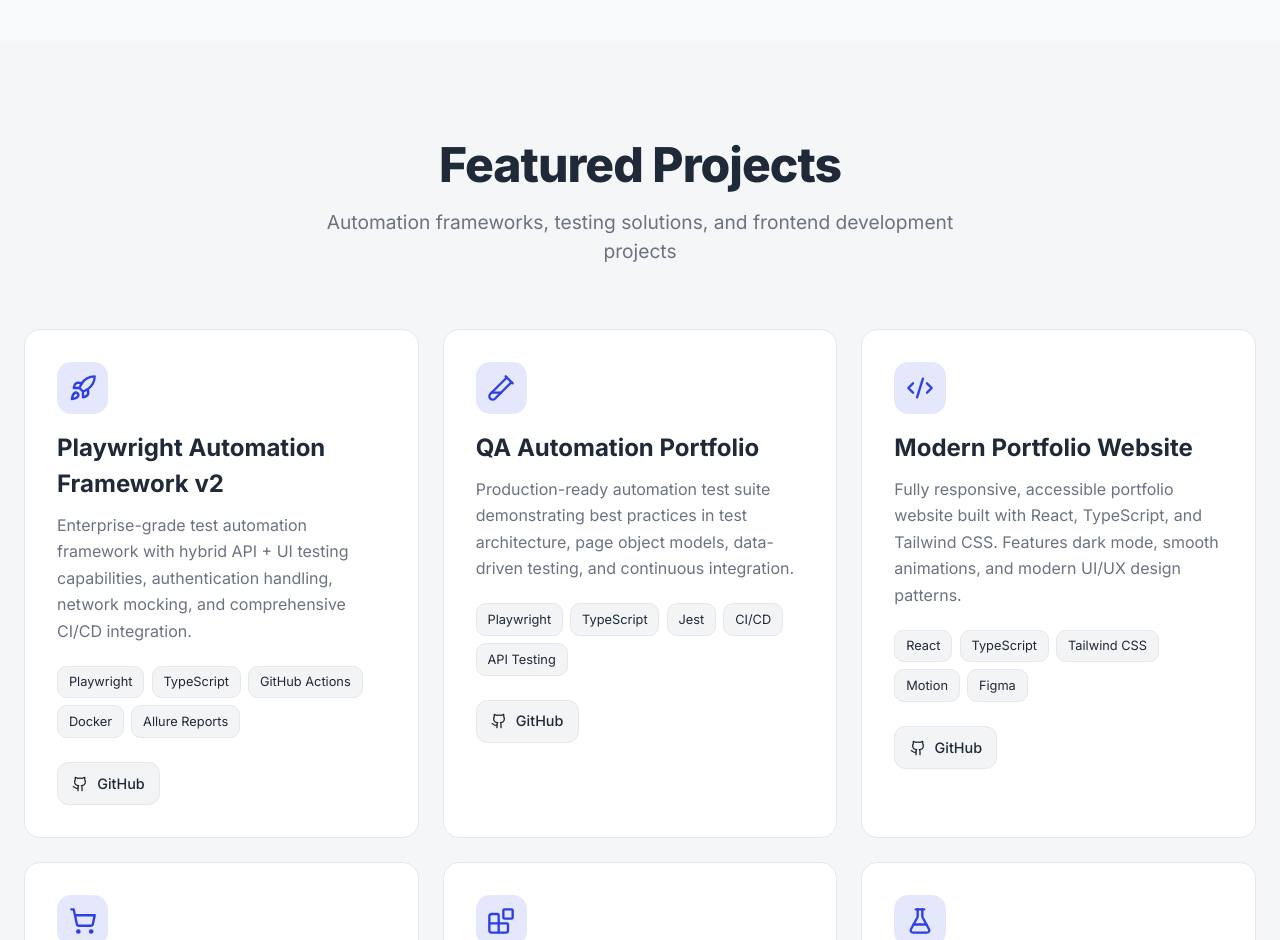
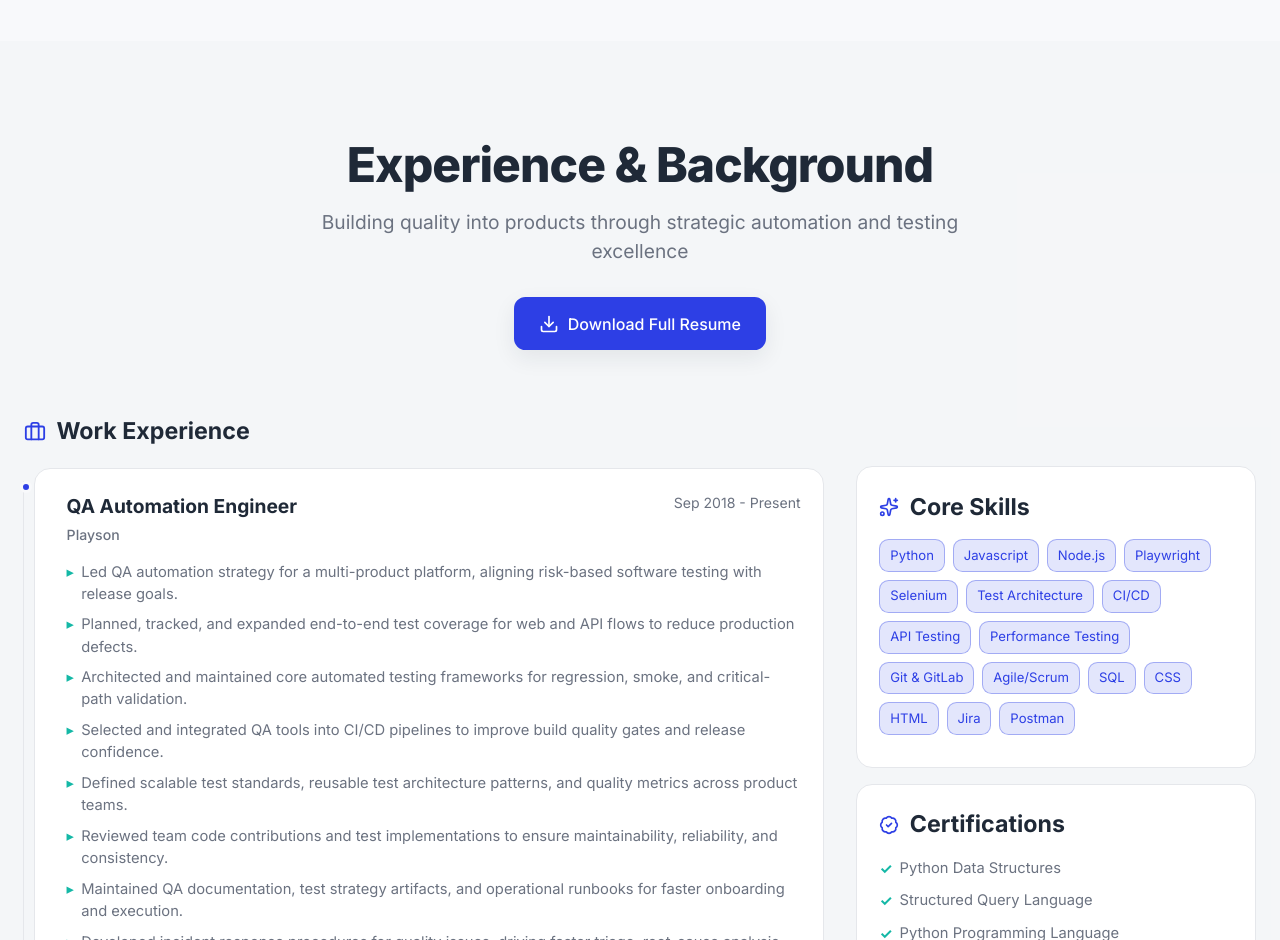
Before and after one commit to scatch03/vk-site, a React (Vite) app: page / in a window 1280 px wide. Shown: the part 1860-2800 px from the top of the page. Built offline with nearby package versions, Linux system fonts and the light colour scheme.

Commit message:
Add testimonial avatar and menu scrollspy

```diff
--- a/src/App.css
+++ b/src/App.css
@@ -168,6 +168,12 @@ textarea {
   transform: translateY(-1px);
 }
 
+.nav-link--active {
+  border-color: color-mix(in srgb, var(--primary) 55%, var(--border));
+  background: color-mix(in srgb, var(--primary) 11%, var(--secondary));
+  color: var(--primary);
+}
+
 .nav-actions {
   display: flex;
   align-items: center;
@@ -242,6 +248,12 @@ textarea {
 .mobile-menu-link:hover {
   border-color: color-mix(in srgb, var(--primary) 55%, var(--border));
   transform: translateY(-1px);
+}
+
+.mobile-menu-link--active {
+  border-color: color-mix(in srgb, var(--primary) 55%, var(--border));
+  background: color-mix(in srgb, var(--primary) 11%, var(--secondary));
+  color: var(--primary);
 }
 
 .hero-section {
@@ -589,62 +601,6 @@ textarea {
   background: var(--accent);
 }
 
-.projects-grid {
-  display: grid;
-  grid-template-columns: 1fr;
-  gap: 1.5rem;
-}
-
-.project-card {
-  padding: 2rem;
-  transition: border-color 220ms ease, box-shadow 220ms ease, transform 220ms ease;
-}
-
-.project-card:hover {
-  border-color: color-mix(in srgb, var(--primary) 45%, var(--border));
-  box-shadow: var(--shadow-sm);
-  transform: translateY(-3px);
-}
-
-.project-card h3 {
-  margin: 1rem 0 0.65rem;
-  font-size: 1.5rem;
-}
-
-.project-description {
-  margin: 0;
-  color: var(--muted-foreground);
-  line-height: 1.65;
-}
-
-.tag-list {
-  margin-top: 1.35rem;
-  display: flex;
-  flex-wrap: wrap;
-  gap: 0.45rem;
-}
-
-.tag {
-  border: 1px solid var(--border);
-  background: var(--secondary);
-  color: var(--secondary-foreground);
-  border-radius: 0.6rem;
-  padding: 0.36rem 0.68rem;
-  font-size: 0.8rem;
-}
-
-.project-actions {
-  margin-top: 1.5rem;
-  display: flex;
-  flex-wrap: wrap;
-  gap: 0.65rem;
-}
-
-.project-actions .btn {
-  padding: 0.6rem 0.9rem;
-  font-size: 0.9rem;
-}
-
 .feature-highlight {
   padding: 2rem;
 }
@@ -952,6 +908,75 @@ textarea {
   font-size: 0.92rem;
 }
 
+.testimonials-grid {
+  display: grid;
+  gap: 1rem;
+  max-width: 68rem;
+  margin: 0 auto;
+}
+
+.testimonial-card {
+  padding: 1.6rem;
+  transition: border-color 200ms ease, transform 200ms ease;
+}
+
+.testimonial-card:hover {
+  border-color: color-mix(in srgb, var(--primary) 45%, var(--border));
+  transform: translateY(-2px);
+}
+
+.testimonial-head {
+  display: flex;
+  align-items: flex-start;
+  gap: 0.9rem;
+}
+
+.testimonial-avatar {
+  width: 4.2rem;
+  height: 4.2rem;
+  border-radius: 999px;
+  flex-shrink: 0;
+  display: block;
+  object-fit: cover;
+  border: 1px solid color-mix(in srgb, var(--primary) 24%, var(--border));
+}
+
+.testimonial-profile-link {
+  color: inherit;
+  text-decoration: underline transparent;
+  text-underline-offset: 3px;
+  transition: color 200ms ease, text-decoration-color 200ms ease;
+}
+
+.testimonial-profile-link:hover {
+  color: var(--primary);
+  text-decoration-color: var(--primary);
+}
+
+.testimonial-avatar-link {
+  border-radius: 999px;
+  line-height: 0;
+}
+
+.testimonial-head h3 {
+  margin: 0;
+  font-size: 1.5rem;
+}
+
+.testimonial-role {
+  margin: 0.25rem 0 0;
+  color: var(--foreground);
+  font-size: 1.08rem;
+  font-weight: 500;
+}
+
+.testimonial-text {
+  margin: 1.2rem 0 0;
+  color: var(--foreground);
+  font-size: 1.07rem;
+  line-height: 1.6;
+}
+
 .contact-grid {
   display: grid;
   grid-template-columns: 1fr;
@@ -1213,10 +1238,6 @@ textarea {
     display: none;
   }
 
-  .projects-grid {
-    grid-template-columns: repeat(2, minmax(0, 1fr));
-  }
-
   .resume-grid {
     grid-template-columns: 2fr 1fr;
   }
@@ -1270,7 +1291,6 @@ textarea {
 
 @media (min-width: 1120px) {
   .skills-grid,
-  .projects-grid,
   .folder-grid {
     grid-template-columns: repeat(3, minmax(0, 1fr));
   }
--- a/src/App.jsx
+++ b/src/App.jsx
@@ -3,11 +3,9 @@ import {
   ArrowRight,
   ArrowUp,
   BadgeCheck,
-  Blocks,
   Briefcase,
   Code2,
   Download,
-  FlaskConical,
   Gauge,
   Github,
   GraduationCap,
@@ -16,23 +14,22 @@ import {
   Menu,
   Moon,
   Palette,
-  Rocket,
   Send,
   ShieldCheck,
-  ShoppingCart,
   Sparkles,
   Sun,
   TestTube2,
   Wrench,
   X,
 } from 'lucide-react'
+import anatoliiPhoto from './assets/anatolii.jpeg'
 import './App.css'
 
 const NAV_ITEMS = [
   { id: 'home', label: 'Home' },
   { id: 'skills', label: 'Skills' },
-  { id: 'projects', label: 'Projects' },
   { id: 'resume', label: 'Resume' },
+  { id: 'testimonials', label: 'Testimonials' },
   { id: 'contact', label: 'Contact' },
 ]
 
@@ -123,62 +120,11 @@ const SKILL_GROUPS = [
   },
 ]
 
-const PROJECTS = [
-  {
-    title: 'Playwright Automation Framework v2',
-    description:
-      'Enterprise-grade test automation framework with hybrid API + UI testing capabilities, authentication handling, network mocking, and comprehensive CI/CD integration.',
-    icon: Rocket,
-    technologies: ['Playwright', 'TypeScript', 'GitHub Actions', 'Docker', 'Allure Reports'],
-    githubUrl: '#',
-  },
-  {
-    title: 'QA Automation Portfolio',
-    description:
-      'Production-ready automation test suite demonstrating best practices in test architecture, page object models, data-driven testing, and continuous integration.',
-    icon: TestTube2,
-    technologies: ['Playwright', 'TypeScript', 'Jest', 'CI/CD', 'API Testing'],
-    githubUrl: '#',
-  },
-  {
-    title: 'Modern Portfolio Website',
-    description:
-      'Fully responsive, accessible portfolio website built with React, TypeScript, and Tailwind CSS. Features dark mode, smooth animations, and modern UI/UX design patterns.',
-    icon: Code2,
-    technologies: ['React', 'TypeScript', 'Tailwind CSS', 'Motion', 'Figma'],
-    githubUrl: '#',
-  },
-  {
-    title: 'E-Commerce Testing Suite',
-    description:
-      'Comprehensive end-to-end testing solution for e-commerce platforms covering user flows, payment integration, inventory management, and performance testing.',
-    icon: ShoppingCart,
-    technologies: ['Playwright', 'API Testing', 'Performance', 'Visual Testing'],
-    githubUrl: '#',
-  },
-  {
-    title: 'Design System Documentation',
-    description:
-      'Interactive component library and design system built with Storybook, featuring accessibility-first components, design tokens, and comprehensive usage guidelines.',
-    icon: Blocks,
-    technologies: ['React', 'Storybook', 'Tailwind', 'Accessibility', 'Figma'],
-    githubUrl: '#',
-  },
-  {
-    title: 'Automation Experiments',
-    description:
-      'Research repository exploring advanced testing patterns, visual regression testing, accessibility automation, and performance testing strategies.',
-    icon: FlaskConical,
-    technologies: ['Playwright', 'Axe-core', 'Lighthouse', 'Percy', 'WebVitals'],
-    githubUrl: '#',
-  },
-]
-
 const EXPERIENCE = [
   {
     title: 'QA Automation Engineer',
     company: 'Playson',
-    companyUrl: 'https://playson.com/',
+    companyLinks: [{ label: 'Playson', url: 'https://playson.com/' }],
     period: 'Sep 2018 - Present',
     description: [
       'Led QA automation strategy for a multi-product platform, aligning risk-based software testing with release goals.',
@@ -194,14 +140,17 @@ const EXPERIENCE = [
   {
     title: 'QA Engineer',
     company: 'Ers Game Studios LLP, Enixan',
+    companyLinks: [
+      { label: 'Ers Game Studios LLP', url: 'http://www.ersgamestudios.com/home' },
+      { label: 'Enixan', url: 'https://enixan.com/' },
+    ],
     period: 'May 2017 - Sep 2018',
     description: [
-      'Ukraine',
-      'Testing of casual games in the genre quest;',
-      'Working with bug tracking system JIRA;',
-      'Knowledge of desktop operating systems and mobile platforms (iOS, Android);',
-      "PC Games: Spirits of Mistery; Redemption Cemetery; Edgar Allan Poe's; Puppet Show; Haunted Legends etc.",
-      'F2P: Iron Rage; Deepsea Story.',
+      'Executed manual and exploratory testing for casual quest games across full feature cycles.',
+      'Reported, tracked, and validated defects in JIRA, collaborating closely with developers and designers.',
+      'Tested gameplay and compatibility on desktop and mobile platforms, including iOS and Android.',
+      'Created and maintained test cases, checklists, and release test plans to improve regression coverage.',
+      'Performed smoke and sanity testing for new builds to ensure stable releases under tight deadlines.',
     ],
   },
 ]
@@ -209,6 +158,7 @@ const EXPERIENCE = [
 const CORE_SKILLS = [
   'Python',
   'Javascript',
+  'Node.js',
   'Playwright',
   'Selenium',
   'Test Architecture',
@@ -244,6 +194,17 @@ const CERTIFICATIONS = [
   {
     title: 'Software Testing',
     url: 'https://skillsup.ua/education/courses/software-testing/',
+  },
+]
+
+const TESTIMONIALS = [
+  {
+    name: 'Anatolii Mikhailyuk',
+    role: 'Backend Developer (NestJS / TypeScript / AWS)',
+    linkedin: 'https://www.linkedin.com/in/mikhailuk-anatoly/',
+    photo: anatoliiPhoto,
+    review:
+      'Katya is a talented QA Engineer and great to work with. She has value tech skills which can help every young team. Katya is very attentiveness and always looking for new solutions for doing testing process more easy and comfortable for the team. Katya a fun person to work with and is always helpful. She is a passionate QA team member with big experience in game industry using manual testing, I can strongly recommend her.',
   },
 ]
 
@@ -284,6 +245,7 @@ function App() {
   const [isDark, setIsDark] = useState(getInitialTheme)
   const [menuOpen, setMenuOpen] = useState(false)
   const [isScrolled, setIsScrolled] = useState(false)
+  const [activeSectionId, setActiveSectionId] = useState(NAV_ITEMS[0]?.id ?? '')
   const [showTopButton, setShowTopButton] = useState(false)
   const [roleIndex, setRoleIndex] = useState(0)
   const [mousePosition, setMousePosition] = useState({ x: 0, y: 0 })
@@ -330,13 +292,39 @@ function App() {
   }, [isDark])
 
   useEffect(() => {
-    const handleScroll = () => {
+    const sectionElements = NAV_ITEMS.map((item) => document.getElementById(item.id)).filter(Boolean)
+
+    const updateScrollState = () => {
       setIsScrolled(window.scrollY > 20)
       setShowTopButton(window.scrollY > 500)
+
+      const scrollPosition = window.scrollY + 140
+      let nextActiveSection = NAV_ITEMS[0]?.id ?? ''
+
+      sectionElements.forEach((section) => {
+        if (scrollPosition >= section.offsetTop) {
+          nextActiveSection = section.id
+        }
+      })
+
+      if (window.innerHeight + window.scrollY >= document.documentElement.scrollHeight - 2) {
+        nextActiveSection = NAV_ITEMS[NAV_ITEMS.length - 1]?.id ?? nextActiveSection
       }
 
-    window.addEventListener('scroll', handleScroll)
-    return () => window.removeEventListener('scroll', handleScroll)
+      setActiveSectionId((previous) =>
+        previous === nextActiveSection ? previous : nextActiveSection,
+      )
+    }
+
+    updateScrollState()
+
+    window.addEventListener('scroll', updateScrollState, { passive: true })
+    window.addEventListener('resize', updateScrollState)
+
+    return () => {
+      window.removeEventListener('scroll', updateScrollState)
+      window.removeEventListener('resize', updateScrollState)
+    }
   }, [])
 
   useEffect(() => {
@@ -414,6 +402,7 @@ function App() {
       return
     }
 
+    setActiveSectionId(sectionId)
     const top = section.getBoundingClientRect().top + window.pageYOffset - 80
     window.scrollTo({ top, behavior: 'smooth' })
     setMenuOpen(false)
@@ -438,8 +427,9 @@ function App() {
             {NAV_ITEMS.map((item) => (
               <button
                 key={item.id}
-                className="nav-link"
+                className={`nav-link ${activeSectionId === item.id ? 'nav-link--active' : ''}`}
                 type="button"
+                aria-current={activeSectionId === item.id ? 'page' : undefined}
                 onClick={() => scrollToSection(item.id)}
               >
                 {item.label}
@@ -476,8 +466,9 @@ function App() {
           {NAV_ITEMS.map((item, index) => (
             <button
               key={item.id}
-              className="mobile-menu-link"
+              className={`mobile-menu-link ${activeSectionId === item.id ? 'mobile-menu-link--active' : ''}`}
               type="button"
+              aria-current={activeSectionId === item.id ? 'page' : undefined}
               style={{ '--menu-item-index': index }}
               tabIndex={menuOpen ? 0 : -1}
               onClick={() => scrollToSection(item.id)}
@@ -557,7 +548,7 @@ function App() {
                   <button
                     type="button"
                     className="btn btn-primary"
-                    onClick={() => scrollToSection('projects')}
+                    onClick={() => scrollToSection('resume')}
                   >
                     View Work
                     <ArrowRight size={20} />
@@ -640,49 +631,6 @@ function App() {
           </div>
         </section>
 
-        <section id="projects" className="section section-soft">
-          <div className="container">
-            <header className="section-header">
-              <h2 className="section-title">Featured Projects</h2>
-              <p className="section-subtitle">
-                Automation frameworks, testing solutions, and frontend development projects
-              </p>
-            </header>
-            <div className="projects-grid">
-              {PROJECTS.map((project) => {
-                const ProjectIcon = project.icon
-                return (
-                  <article key={project.title} className="card project-card">
-                    <div className="card-icon">
-                      <ProjectIcon size={28} />
-                    </div>
-                    <h3>{project.title}</h3>
-                    <p className="project-description">{project.description}</p>
-                    <div className="tag-list">
-                      {project.technologies.map((technology) => (
-                        <span key={technology} className="tag">
-                          {technology}
-                        </span>
-                      ))}
-                    </div>
-                    <div className="project-actions">
-                      <a
-                        href={project.githubUrl}
-                        target="_blank"
-                        rel="noopener noreferrer"
-                        className="btn btn-secondary"
-                      >
-                        <Github size={16} />
-                        GitHub
-                      </a>
-                    </div>
-                  </article>
-                )
-              })}
-            </div>
-          </div>
-        </section>
-
         <section id="resume" className="section section-soft">
           <div className="container">
             <header className="section-header">
@@ -709,15 +657,20 @@ function App() {
                         <div>
                           <h4>{entry.title}</h4>
                           <p>
-                            {entry.companyUrl ? (
+                            {entry.companyLinks?.length ? (
+                              entry.companyLinks.map((companyLink, index) => (
+                                <span key={companyLink.label}>
+                                  {index > 0 ? ', ' : ''}
                                   <a
-                                href={entry.companyUrl}
+                                    href={companyLink.url}
                                     target="_blank"
                                     rel="noopener noreferrer"
                                     className="timeline-company-link"
                                   >
-                                {entry.company}
+                                    {companyLink.label}
                                   </a>
+                                </span>
+                              ))
                             ) : (
                               entry.company
                             )}
@@ -801,6 +754,54 @@ function App() {
                   </div>
                 </article>
               </aside>
+            </div>
+          </div>
+        </section>
+
+        <section id="testimonials" className="section">
+          <div className="container">
+            <header className="section-header">
+              <h2 className="section-title">Testimonials</h2>
+              <p className="section-subtitle">
+                Feedback from professionals I&apos;ve collaborated with.
+              </p>
+            </header>
+
+            <div className="testimonials-grid">
+              {TESTIMONIALS.map((testimonial) => (
+                <article key={testimonial.name} className="card testimonial-card">
+                  <div className="testimonial-head">
+                    <a
+                      href={testimonial.linkedin}
+                      target="_blank"
+                      rel="noopener noreferrer"
+                      className="testimonial-profile-link testimonial-avatar-link"
+                      aria-label={`Open ${testimonial.name} LinkedIn profile`}
+                    >
+                      <img
+                        src={testimonial.photo}
+                        alt={`${testimonial.name} profile photo`}
+                        className="testimonial-avatar"
+                        loading="lazy"
+                      />
+                    </a>
+                    <div>
+                      <h3>
+                        <a
+                          href={testimonial.linkedin}
+                          target="_blank"
+                          rel="noopener noreferrer"
+                          className="testimonial-profile-link"
+                        >
+                          {testimonial.name}
+                        </a>
+                      </h3>
+                      <p className="testimonial-role">{testimonial.role}</p>
+                    </div>
+                  </div>
+                  <p className="testimonial-text">{testimonial.review}</p>
+                </article>
+              ))}
             </div>
           </div>
         </section>
```
Also changed, not shown: src/assets/anatolii.jpeg (added). Lines whose indentation alone changed are shown as unchanged.
